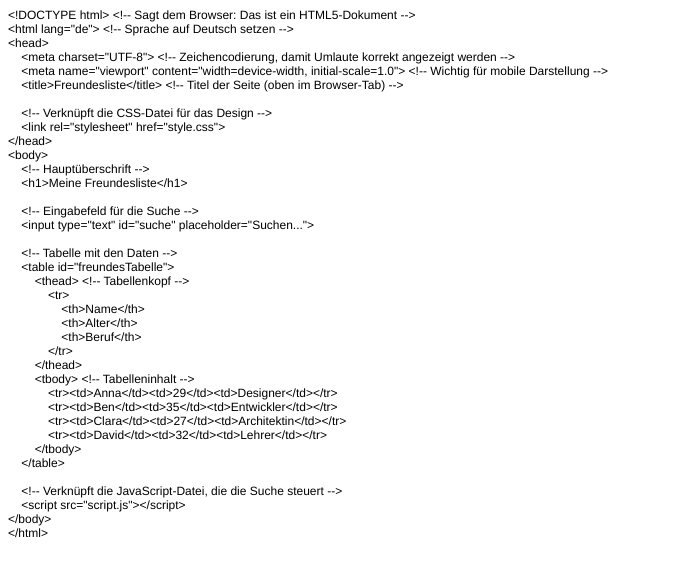
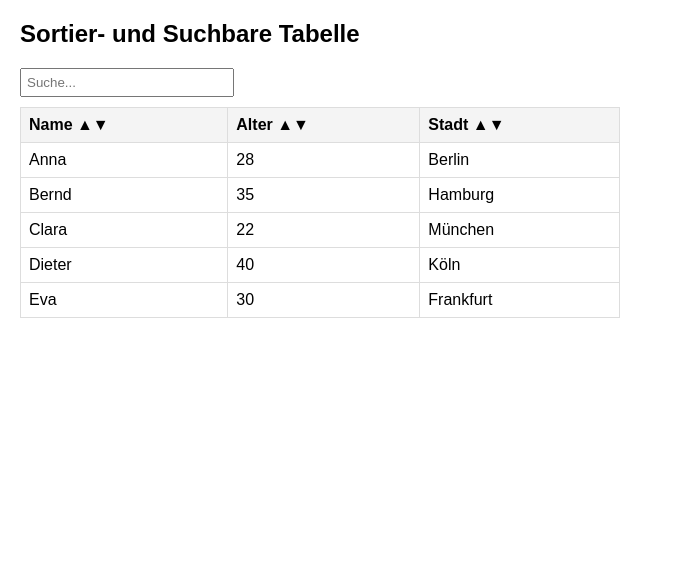
Before and after one commit to geopy24/copperfree, a plain HTML site: page index.html in a window 1280 px wide. Shown: the whole page, without its empty margins (0-675 px from the left). Drawn offline with Linux system fonts and the light colour scheme.

Commit message:
Update index.html

```diff
--- a/index.html
+++ b/index.html
@@ -1,54 +1,124 @@
-<!DOCTYPE html PUBLIC "-//W3C//DTD HTML 4.01//EN" "http://www.w3.org/TR/html4/strict.dtd">
-<html>
+<!DOCTYPE html>
+<html lang="de">
 <head>
-  <meta http-equiv="Content-Type" content="text/html; charset=utf-8">
-  <meta http-equiv="Content-Style-Type" content="text/css">
-  <title></title>
-  <meta name="Generator" content="Cocoa HTML Writer">
-  <meta name="CocoaVersion" content="2113.65">
-  <style type="text/css">
-    p.p1 {margin: 0.0px 0.0px 0.0px 0.0px; font: 12.0px Helvetica}
-    p.p2 {margin: 0.0px 0.0px 0.0px 0.0px; font: 12.0px Helvetica; min-height: 14.0px}
-  </style>
+    <meta charset="UTF-8" />
+    <meta name="viewport" content="width=device-width, initial-scale=1" />
+    <title>Test-Tabelle</title>
+    <style>
+        body {
+            font-family: Arial, sans-serif;
+            margin: 20px;
+        }
+        input[type="text"] {
+            margin-bottom: 10px;
+            padding: 5px;
+            width: 200px;
+        }
+        table {
+            border-collapse: collapse;
+            width: 100%;
+            max-width: 600px;
+        }
+        th, td {
+            border: 1px solid #ddd;
+            padding: 8px;
+            text-align: left;
+        }
+        th {
+            cursor: pointer;
+            background-color: #f4f4f4;
+        }
+        th:hover {
+            background-color: #e0e0e0;
+        }
+    </style>
 </head>
 <body>
-<p class="p1">&lt;!DOCTYPE html&gt; &lt;!-- Sagt dem Browser: Das ist ein HTML5-Dokument --&gt;</p>
-<p class="p1">&lt;html lang="de"&gt; &lt;!-- Sprache auf Deutsch setzen --&gt;</p>
-<p class="p1">&lt;head&gt;</p>
-<p class="p1"><span class="Apple-converted-space">    </span>&lt;meta charset="UTF-8"&gt; &lt;!-- Zeichencodierung, damit Umlaute korrekt angezeigt werden --&gt;</p>
-<p class="p1"><span class="Apple-converted-space">    </span>&lt;meta name="viewport" content="width=device-width, initial-scale=1.0"&gt; &lt;!-- Wichtig für mobile Darstellung --&gt;</p>
-<p class="p1"><span class="Apple-converted-space">    </span>&lt;title&gt;Freundesliste&lt;/title&gt; &lt;!-- Titel der Seite (oben im Browser-Tab) --&gt;</p>
-<p class="p2"><span class="Apple-converted-space">    </span></p>
-<p class="p1"><span class="Apple-converted-space">    </span>&lt;!-- Verknüpft die CSS-Datei für das Design --&gt;</p>
-<p class="p1"><span class="Apple-converted-space">    </span>&lt;link rel="stylesheet" href="style.css"&gt;</p>
-<p class="p1">&lt;/head&gt;</p>
-<p class="p1">&lt;body&gt;</p>
-<p class="p1"><span class="Apple-converted-space">    </span>&lt;!-- Hauptüberschrift --&gt;</p>
-<p class="p1"><span class="Apple-converted-space">    </span>&lt;h1&gt;Meine Freundesliste&lt;/h1&gt;</p>
-<p class="p2"><span class="Apple-converted-space">    </span></p>
-<p class="p1"><span class="Apple-converted-space">    </span>&lt;!-- Eingabefeld für die Suche --&gt;</p>
-<p class="p1"><span class="Apple-converted-space">    </span>&lt;input type="text" id="suche" placeholder="Suchen..."&gt;</p>
-<p class="p2"><span class="Apple-converted-space">    </span></p>
-<p class="p1"><span class="Apple-converted-space">    </span>&lt;!-- Tabelle mit den Daten --&gt;</p>
-<p class="p1"><span class="Apple-converted-space">    </span>&lt;table id="freundesTabelle"&gt;</p>
-<p class="p1"><span class="Apple-converted-space">        </span>&lt;thead&gt; &lt;!-- Tabellenkopf --&gt;</p>
-<p class="p1"><span class="Apple-converted-space">            </span>&lt;tr&gt;</p>
-<p class="p1"><span class="Apple-converted-space">                </span>&lt;th&gt;Name&lt;/th&gt;</p>
-<p class="p1"><span class="Apple-converted-space">                </span>&lt;th&gt;Alter&lt;/th&gt;</p>
-<p class="p1"><span class="Apple-converted-space">                </span>&lt;th&gt;Beruf&lt;/th&gt;</p>
-<p class="p1"><span class="Apple-converted-space">            </span>&lt;/tr&gt;</p>
-<p class="p1"><span class="Apple-converted-space">        </span>&lt;/thead&gt;</p>
-<p class="p1"><span class="Apple-converted-space">        </span>&lt;tbody&gt; &lt;!-- Tabelleninhalt --&gt;</p>
-<p class="p1"><span class="Apple-converted-space">            </span>&lt;tr&gt;&lt;td&gt;Anna&lt;/td&gt;&lt;td&gt;29&lt;/td&gt;&lt;td&gt;Designer&lt;/td&gt;&lt;/tr&gt;</p>
-<p class="p1"><span class="Apple-converted-space">            </span>&lt;tr&gt;&lt;td&gt;Ben&lt;/td&gt;&lt;td&gt;35&lt;/td&gt;&lt;td&gt;Entwickler&lt;/td&gt;&lt;/tr&gt;</p>
-<p class="p1"><span class="Apple-converted-space">            </span>&lt;tr&gt;&lt;td&gt;Clara&lt;/td&gt;&lt;td&gt;27&lt;/td&gt;&lt;td&gt;Architektin&lt;/td&gt;&lt;/tr&gt;</p>
-<p class="p1"><span class="Apple-converted-space">            </span>&lt;tr&gt;&lt;td&gt;David&lt;/td&gt;&lt;td&gt;32&lt;/td&gt;&lt;td&gt;Lehrer&lt;/td&gt;&lt;/tr&gt;</p>
-<p class="p1"><span class="Apple-converted-space">        </span>&lt;/tbody&gt;</p>
-<p class="p1"><span class="Apple-converted-space">    </span>&lt;/table&gt;</p>
-<p class="p2"><br></p>
-<p class="p1"><span class="Apple-converted-space">    </span>&lt;!-- Verknüpft die JavaScript-Datei, die die Suche steuert --&gt;</p>
-<p class="p1"><span class="Apple-converted-space">    </span>&lt;script src="script.js"&gt;&lt;/script&gt;</p>
-<p class="p1">&lt;/body&gt;</p>
-<p class="p1">&lt;/html&gt;</p>
+    <h2>Sortier- und Suchbare Tabelle</h2>
+    <input type="text" id="searchInput" placeholder="Suche..." onkeyup="searchTable()" />
+
+    <table id="dataTable">
+        <thead>
+            <tr>
+                <th onclick="sortTable(0)">Name &#x25B2;&#x25BC;</th>
+                <th onclick="sortTable(1)">Alter &#x25B2;&#x25BC;</th>
+                <th onclick="sortTable(2)">Stadt &#x25B2;&#x25BC;</th>
+            </tr>
+        </thead>
+        <tbody>
+            <tr><td>Anna</td><td>28</td><td>Berlin</td></tr>
+            <tr><td>Bernd</td><td>35</td><td>Hamburg</td></tr>
+            <tr><td>Clara</td><td>22</td><td>München</td></tr>
+            <tr><td>Dieter</td><td>40</td><td>Köln</td></tr>
+            <tr><td>Eva</td><td>30</td><td>Frankfurt</td></tr>
+        </tbody>
+    </table>
+
+    <script>
+        // Suchfunktion: Filtert Zeilen, die nicht zum Suchbegriff passen
+        function searchTable() {
+            const input = document.getElementById("searchInput");
+            const filter = input.value.toLowerCase();
+            const table = document.getElementById("dataTable");
+            const tr = table.getElementsByTagName("tr");
+
+            for (let i = 1; i < tr.length; i++) { // i=1, weil i=0 die Kopfzeile ist
+                const rowText = tr[i].textContent.toLowerCase();
+                if (rowText.indexOf(filter) > -1) {
+                    tr[i].style.display = "";
+                } else {
+                    tr[i].style.display = "none";
+                }
+            }
+        }
+
+        // Sortierfunktion: Sortiert die Tabelle nach der angegebenen Spalte (0,1,2)
+        function sortTable(colIndex) {
+            const table = document.getElementById("dataTable");
+            let switching = true;
+            let dir = "asc"; // aufsteigend
+            let switchcount = 0;
+
+            while (switching) {
+                switching = false;
+                const rows = table.rows;
+
+                for (let i = 1; i < rows.length - 1; i++) {
+                    let shouldSwitch = false;
+                    let x = rows[i].getElementsByTagName("TD")[colIndex];
+                    let y = rows[i + 1].getElementsByTagName("TD")[colIndex];
+
+                    // Prüfen ob numerisch oder Textsortierung
+                    let xContent = x.textContent || x.innerText;
+                    let yContent = y.textContent || y.innerText;
+
+                    if (!isNaN(parseFloat(xContent)) && !isNaN(parseFloat(yContent))) {
+                        // Numerische Sortierung
+                        if (dir === "asc" ? (parseFloat(xContent) > parseFloat(yContent)) : (parseFloat(xContent) < parseFloat(yContent))) {
+                            shouldSwitch = true;
+                            break;
+                        }
+                    } else {
+                        // Textsortierung
+                        if (dir === "asc" ? (xContent.toLowerCase() > yContent.toLowerCase()) : (xContent.toLowerCase() < yContent.toLowerCase())) {
+                            shouldSwitch = true;
+                            break;
+                        }
+                    }
+                }
+
+                if (shouldSwitch) {
+                    rows[i].parentNode.insertBefore(rows[i + 1], rows[i]);
+                    switching = true;
+                    switchcount++;
+                } else {
+                    if (switchcount === 0 && dir === "asc") {
+                        dir = "desc";
+                        switching = true;
+                    }
+                }
+            }
+        }
+    </script>
 </body>
 </html>
```
